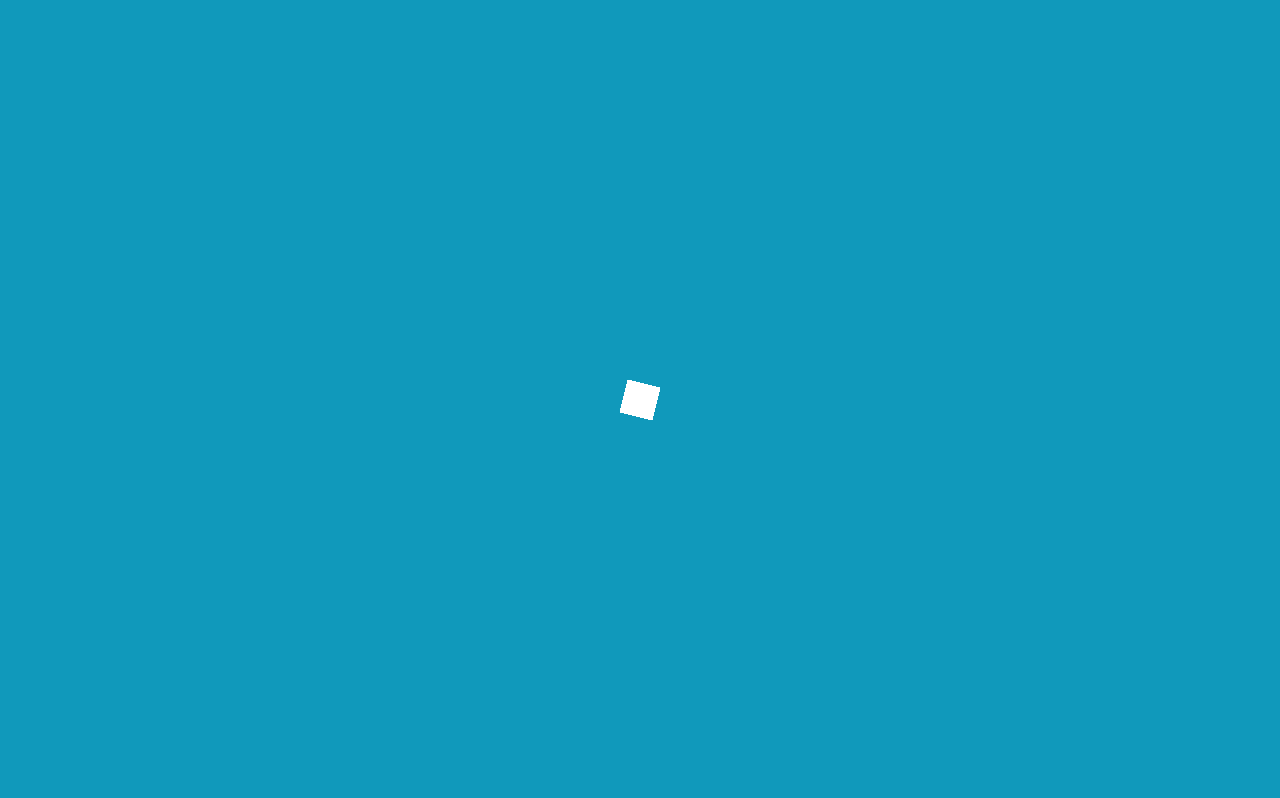
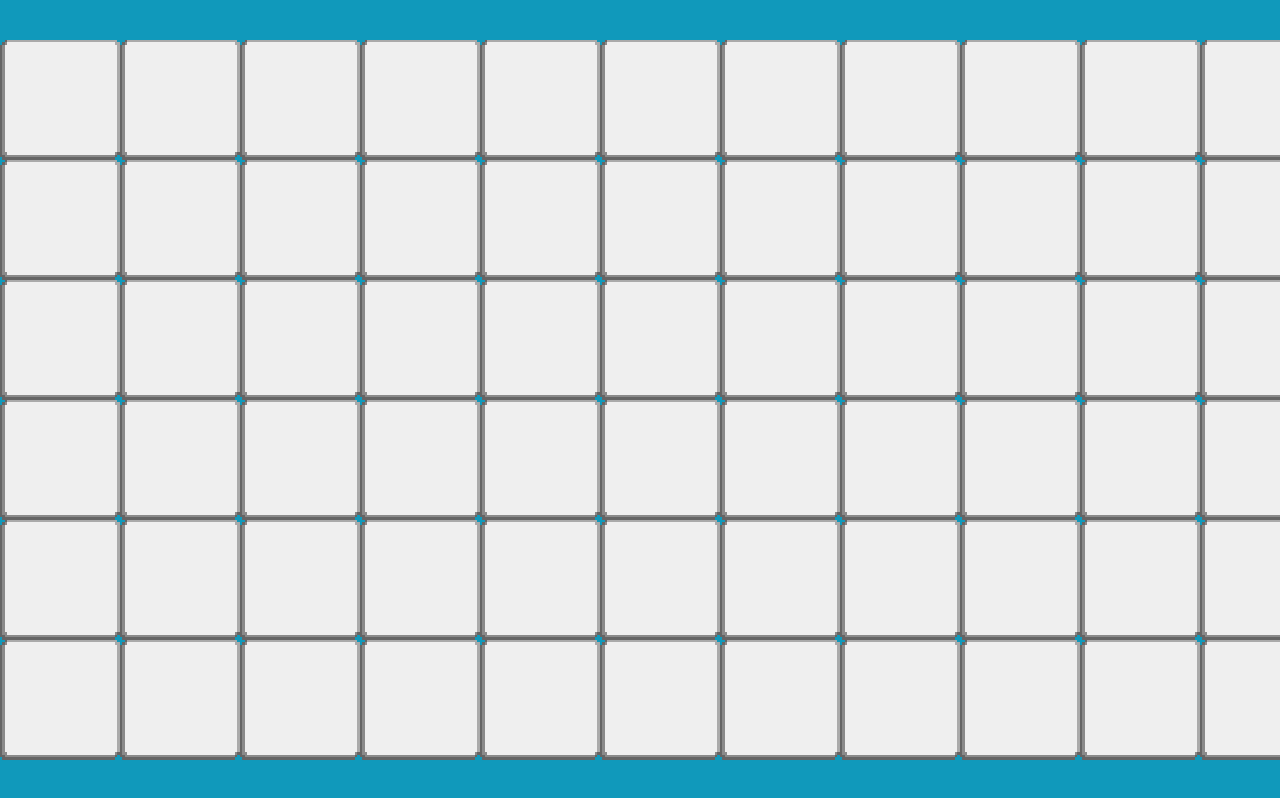
Before and after one commit to neocapy/FruitFeud, a website built with Vite: page index.html in a window 1280 px wide. Built offline with nearby package versions, Linux system fonts and the light colour scheme; animation ran at ten frames a second.

Commit message:
Project reorg & Factored out `RootContainer`, `FruitGame`

```diff
--- a/index.html
+++ b/index.html
@@ -3,12 +3,12 @@
 <head>
   <meta charset="UTF-8">
   <title>Fruit Feud</title>
-  <link rel="stylesheet" href="src/styles.css">
+  <link rel="stylesheet" href="src/assets/styles.css">
 </head>
 <body>
   <div class="container">
 
   </div>
-  <script type="module" src="src/main.ts"></script>
+  <script type="module" src="main.ts"></script>
 </body>
 </html>
--- /dev/null
+++ b/main.ts
@@ -0,0 +1,16 @@
+
+import { FruitGame } from './src/FruitGame'
+
+declare global {
+  interface Window {
+    fruitGame: FruitGame | undefined;
+  }
+}
+
+async function main(): Promise<void> {
+  const fruitGame = new FruitGame();
+  window.fruitGame = fruitGame;
+  await fruitGame.init();
+}
+
+main();
--- /dev/null
+++ b/src/Config.ts
@@ -0,0 +1,4 @@
+export const CONFIG = {
+  designWidth: 32,
+  designHeight: 18,
+};
--- /dev/null
+++ b/src/FruitGame.ts
@@ -0,0 +1,56 @@
+import { Application, Assets, Sprite, Texture, Spritesheet } from 'pixi.js';
+import * as PIXI from 'pixi.js';
+
+import { TileAtlas } from './TileAtlas';
+import { RootContainer } from './RootContainer';
+import { CONFIG } from './Config';
+
+export class FruitGame extends PIXI.Application {
+
+  protected _atlas: TileAtlas = new TileAtlas();
+  protected _root: RootContainer;
+
+  constructor() {
+    super();
+  }
+
+  private everyFrameTick(ticker: PIXI.Ticker): void {
+
+  }
+
+  onResize(screenWidth: number, screenHeight: number, resolution: number): void {
+    this._root.resize(screenWidth, screenHeight);
+  }
+
+  async init(): Promise<void> {
+    const containerEl = document.querySelector(".container") as HTMLDivElement;
+
+    await super.init({
+      backgroundColor: 0x1099bb,
+      resizeTo: containerEl,
+      resolution: window.devicePixelRatio || 1,
+      depth: true,
+      antialias: true,
+    });
+    containerEl.appendChild(this.canvas);
+
+    await this._atlas.load();
+
+    this._root = new RootContainer(CONFIG.designWidth, CONFIG.designHeight);
+    this.stage.addChild(this._root);
+
+    for (let x = 0; x < CONFIG.designWidth; x++) {
+      for (let y = 0; y < CONFIG.designHeight; y++) {
+        const sprite = this._atlas.createSprite(`board-${y % 3}${x % 3}`);
+        sprite.x = x;
+        sprite.y = y;
+        this._root.addChild(sprite);
+      }
+    }
+
+    this.ticker.add(this.everyFrameTick.bind(this));
+
+    this.renderer.on('resize', this.onResize.bind(this));
+    this.onResize(this.screen.width, this.screen.height, this.renderer.resolution);
+  }
+}
--- /dev/null
+++ b/src/RootContainer.ts
@@ -0,0 +1,29 @@
+import * as PIXI from 'pixi.js';
+
+export class RootContainer extends PIXI.Container {
+  designWidth: number;
+  designHeight: number;
+
+  constructor(designWidth: number, designHeight: number) {
+    super();
+    this.designWidth = designWidth;
+    this.designHeight = designHeight;
+  }
+
+  public resize(screenWidth: number, screenHeight: number): void {
+    let scaleFactor: number;
+
+    if (screenWidth / screenHeight > this.designWidth / this.designHeight) {
+      scaleFactor = screenHeight / this.designHeight;
+    } else {
+      scaleFactor = screenWidth / this.designWidth;
+    }
+
+    // Set the scale of the container.
+    this.scale.set(scaleFactor, scaleFactor);
+
+    // Center the container.
+    this.x = (screenWidth - this.designWidth * scaleFactor) / 2;
+    this.y = (screenHeight - this.designHeight * scaleFactor) / 2;
+  }
+}
--- a/src/main.ts
+++ b/src/TileAtlas.ts
@@ -1,7 +1,6 @@
-import { Application, Assets, Sprite, Texture, Spritesheet } from 'pixi.js';
-import * as PIXI from 'pixi.js';
+import { Assets, Sprite, Texture, Spritesheet } from 'pixi.js';
 
-import Tiles01 from './tiles-01.png';
+import Tiles01 from './assets/tiles-01.png';
 
 class AtlasInfo {
   constructor(
@@ -35,11 +34,26 @@ const TILE_INFOS = [
   new TileInfo(0, 4, 0, 1, 1, 'border-thick-bottom'),
   new TileInfo(0, 5, 0, 1, 1, 'solid'),
   new TileInfo(0, 6, 0, 1, 1, 'MISSINGTEX'),
-  new TileInfo(0, 0, 1, 3, 1, 'uwu'),
-  new TileInfo(0, 0, 2, 2, 2, 'owo'),
+
+  new TileInfo(0, 0, 1, 1, 1, 'board-00'),
+  new TileInfo(0, 1, 1, 1, 1, 'board-01'),
+  new TileInfo(0, 2, 1, 1, 1, 'board-02'),
+  new TileInfo(0, 0, 2, 1, 1, 'board-10'),
+  new TileInfo(0, 1, 2, 1, 1, 'board-11'),
+  new TileInfo(0, 2, 2, 1, 1, 'board-12'),
+  new TileInfo(0, 0, 3, 1, 1, 'board-20'),
+  new TileInfo(0, 1, 3, 1, 1, 'board-21'),
+  new TileInfo(0, 2, 3, 1, 1, 'board-22'),
+
+  new TileInfo(0, 0, 4, 1, 1, 'paint-big-0'),
+  new TileInfo(0, 1, 4, 1, 1, 'paint-big-1'),
+  new TileInfo(0, 0, 5, 1, 1, 'paint-small-0'),
+  new TileInfo(0, 1, 5, 1, 1, 'paint-small-1'),
+  new TileInfo(0, 2, 5, 1, 1, 'paint-small-2'),
+  new TileInfo(0, 3, 5, 1, 1, 'paint-small-3'),
 ];
 
-class TileAtlas {
+export class TileAtlas {
   private _nameMap: Map<string, Texture> = new Map();
   private _sheets: Spritesheet[] = [];
 
@@ -81,7 +95,7 @@ class TileAtlas {
     }
   }
 
-  get(name: string): Texture {
+  getTexture(name: string): Texture {
     const texture = this._nameMap.get(name);
     if (!texture) {
       console.error('Failed to get texture:', name);
@@ -93,70 +107,12 @@ class TileAtlas {
     }
     return texture;
   }
-}
 
-
-class FruitGame {
-  public app: Application;
-  public bunny: Sprite | null = null;
-  public atlas: TileAtlas = new TileAtlas();
-
-  constructor() {
-    this.app = new Application();
-  }
-
-  private everyFrameTick(ticker: PIXI.Ticker): void {
-    if (!this.bunny) return;
-
-    const deltaMS = ticker.deltaMS;
-    this.bunny.rotation += 0.1 * (deltaMS / 1000);
-
-    const elapsedTimeSeconds = ticker.lastTime / 1000;
-    const angle = (2 * Math.PI * elapsedTimeSeconds) / 5;
-    const scaleValue = 2 + Math.sin(angle);
-    this.bunny.scale.set(scaleValue);
-  }
-
-  async init(): Promise<void> {
-    const containerEl = document.querySelector(".container") as HTMLDivElement;
-
-    await this.app.init({
-      backgroundColor: 0x1099bb,
-      resizeTo: containerEl,
-      resolution: window.devicePixelRatio || 1,
-      depth: true,
-    });
-    containerEl.appendChild(this.app.canvas);
-
-    await this.atlas.load();
-
-    this.bunny = new Sprite(this.atlas.get('solid'));
-    this.bunny.anchor.set(0.5);
-    this.bunny.x = this.app.screen.width / (2 * window.devicePixelRatio);
-    this.bunny.y = this.app.screen.height / (2 * window.devicePixelRatio);
-
-
-    this.app.stage.addChild(this.bunny);
-
-    // Use the separate ticker function for frame updates.
-    this.app.ticker.add(this.everyFrameTick.bind(this));
-  }
-
-  destroy(): void {
-    this.app.destroy();
+  createSprite(texName: string, anchorX = 0.0, anchorY = 0.0, tint: number = 0xFFFFFF): Sprite {
+    const sprite = new Sprite(this.getTexture(texName));
+    sprite.anchor.set(anchorX, anchorY);
+    sprite.tint = tint;
+    sprite.scale.set(1/16, 1/16);
+    return sprite;
   }
 }
-
-declare global {
-  interface Window {
-    fruitGame: FruitGame | undefined;
-  }
-}
-
-async function main(): Promise<void> {
-  const fruitGame = new FruitGame();
-  window.fruitGame = fruitGame;
-  await fruitGame.init();
-}
-
-main();
```
Also changed, not shown: declarations.d.ts (renamed from src/declarations.d.ts), src/assets/styles.css (renamed from src/styles.css), src/assets/tiles-01.png (added), src/tiles-01.png (deleted).
